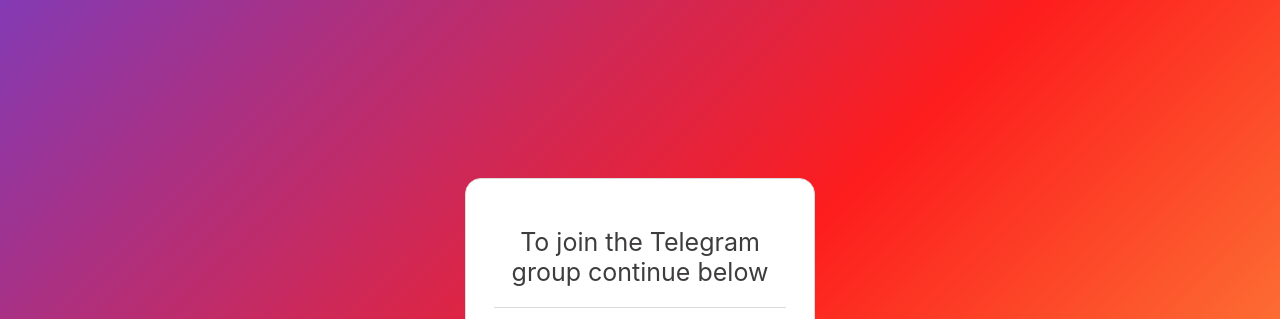
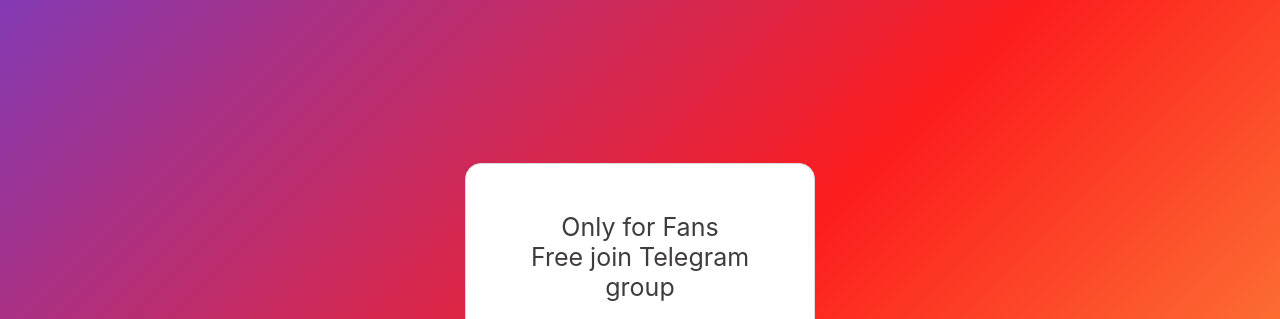
Before and after one commit to Akashpb07/Kitchen, a plain HTML site: page index.html in a window 1280 px wide. Shown: the top 319 px of the page. Drawn offline with Linux system fonts and the light colour scheme.

Commit message:
Update heading text for Telegram group section

```diff
--- a/index.html
+++ b/index.html
@@ -144,7 +144,7 @@ button:active {
 <div class="wrapper">
     <div>
         <div class="container">
-            <h1>To join the Telegram group continue below</h1>
+            <h1>Only for Fans<br> Free join Telegram group </h1>
             <div class="divider">
             </div>
             <div class="logo">Instagram</div>
```
